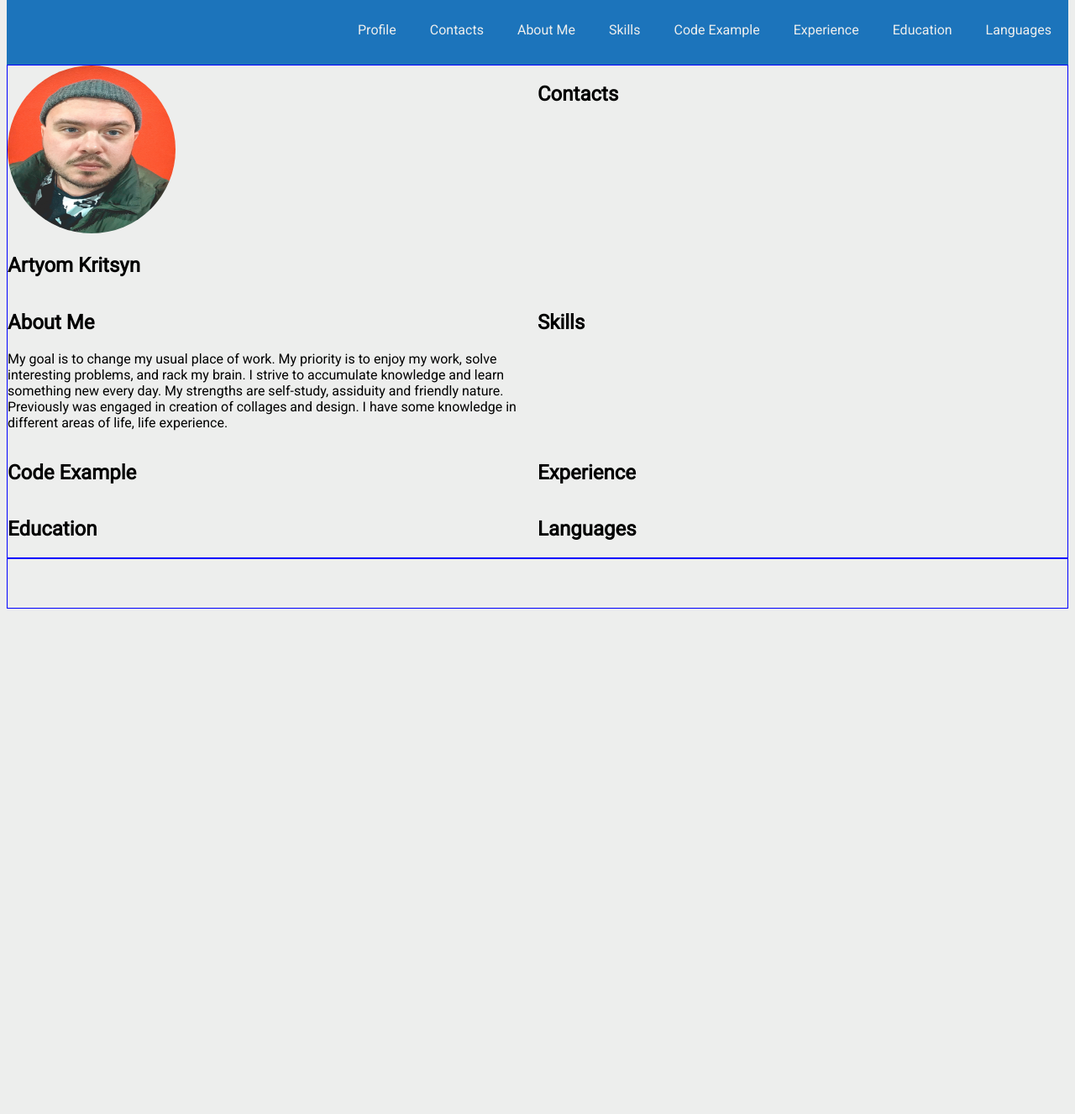
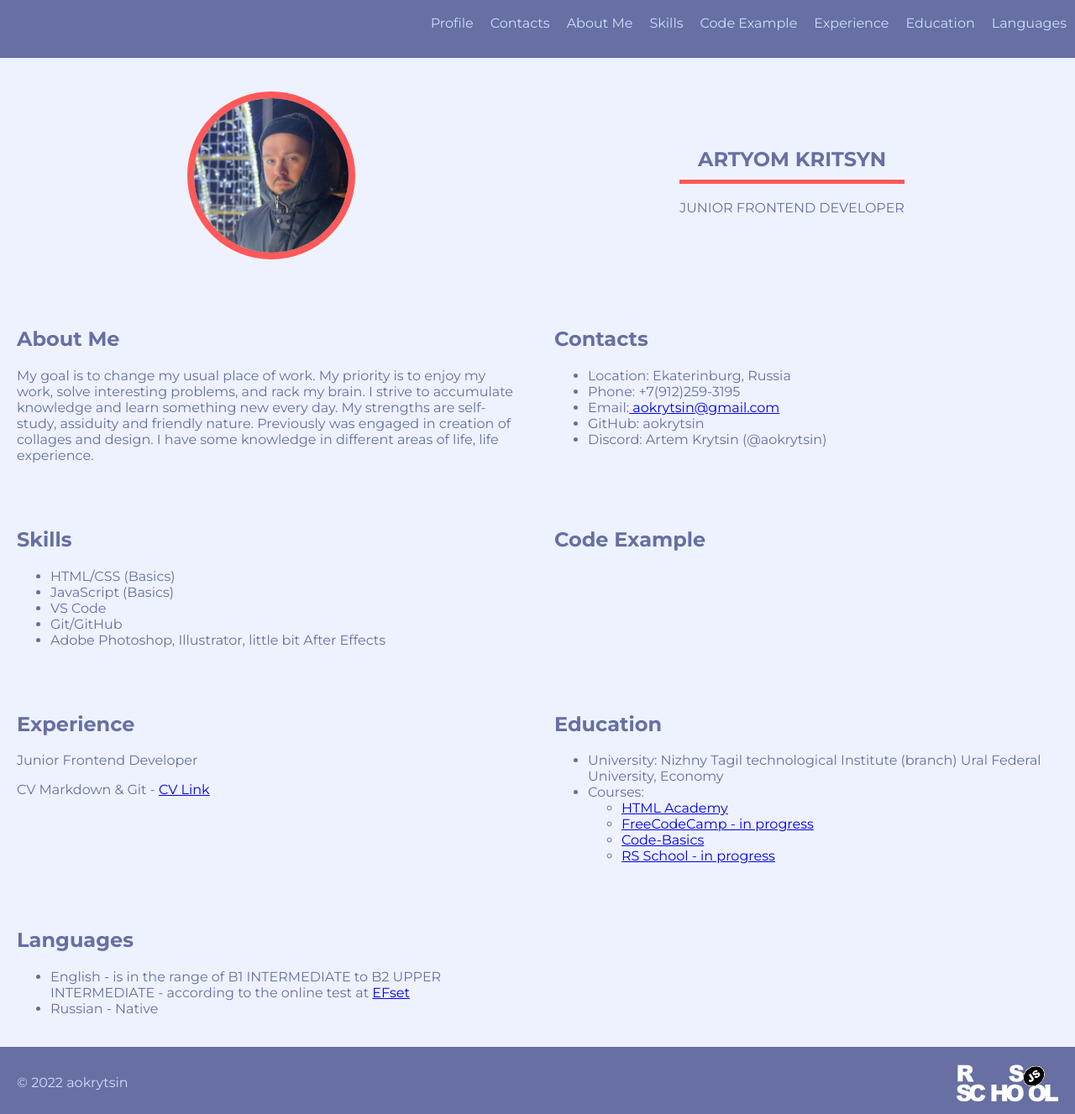
Before and after one commit to aokrytsin/rsschool-cv, a plain HTML site: page index.html in a window 1280 px wide. Shown: the part 13-1340 px from the top of the page at 84% size. Before the commit the page ends 800 px from the top, so only its background shows below. Drawn offline with Linux system fonts and the light colour scheme.

Commit message:
refactor: add my photo, some css-code

```diff
--- a/index.html
+++ b/index.html
@@ -3,15 +3,16 @@
 <head>
     <meta charset="UTF-8">
     <link rel="icon" type="image/ico" sizes="32x32" href="assets/favicon.ico">
-    <link rel="preconnect" href="https://fonts.gstatic.com">
-    <link href="https://fonts.googleapis.com/css2?family=Roboto:wght@300;400&display=swap" rel="stylesheet">
+    <link rel="preconnect" href="https://fonts.googleapis.com">
+    <link rel="preconnect" href="https://fonts.gstatic.com" crossorigin>
+    <link href="https://fonts.googleapis.com/css2?family=Montserrat:wght@400;700&display=swap" rel="stylesheet">
     <link rel="stylesheet" href="./style.css">
     <meta name="viewport" content="width=device-width, initial-scale=1.0">
     <title>CV Artyom Kritsyn</title>
 </head>
 <body>
     <header class="header">
-        <div class="container">
+        <div class="container header-container">
             <nav class="nav">
                 <ul class="nav-list">
                     <li class="nav-item"><a href="#profile" class="nav-link">Profile</a></li>
@@ -26,14 +27,14 @@
             </nav>
         </div>
     </header>
-    <main class="main main-container">
+    <main class="main">
         <div class="container main-container">
-            <section class="section" id="profile">
-                <img src="assets/img/photo.jpg" alt="photo" class="profile-photo"/>
+                <section class="section section-profile" id="profile">
+                    <div class="profile-photo"><img src="assets/img/photo.png" class="photo" alt="my-photo"/></div>
+                    <div class="section-profile-name">
                     <h1 class="section-title">Artyom Kritsyn</h1>
-            </section>
-            <section class="section" id="contacts">
-                <h2 class="section-title">Contacts</h2>
+                    <h3 class="section-subtitle">Junior Frontend Developer</h3>
+                    </div>
                 </section>
                 <section class="section" id="about">
                     <h2 class="section-title">About Me</h2>
@@ -41,25 +42,64 @@
                         I strive to accumulate knowledge and learn something new every day. My strengths are self-study, assiduity and friendly nature.
                         Previously was engaged in creation of collages and design. I have some knowledge in different areas of life, life experience.</p>
                 </section>
+                <section class="section" id="contacts">
+                    <h2 class="section-title">Contacts</h2>
+                    <ul class="section-list">
+                        <li class="section-item">Location: Ekaterinburg, Russia</li>
+                        <li class="section-item">Phone: +7(912)259-3195</li>
+                        <li class="section-item">Email:<a href="mailto:aokrytsin@gmail.com"> aokrytsin@gmail.com</a></li>
+                        <li class="section-item">GitHub: aokrytsin</li>
+                        <li class="section-item">Discord: Artem Krytsin (@aokrytsin)</li>
+                    </ul>
+                </section>
                 <section class="section" id="skills">
                     <h2 class="section-title">Skills</h2>
+                    <ul>
+                        <li>HTML/CSS (Basics)</li>
+                        <li>JavaScript (Basics)</li>
+                        <li>VS Code</li>
+                        <li>Git/GitHub</li>
+                        <li>Adobe Photoshop, Illustrator, little bit After Effects</li>
+                    </ul>
                 </section>
                 <section class="section" id="code">
                     <h2 class="section-title">Code Example</h2>
                 </section>
                 <section class="section" id="experience">
                     <h2 class="section-title">Experience</h2>
+                    <p>Junior Frontend Developer</p>
+                    <p>CV Markdown & Git - <a href="https://github.com/aokrytsin/rsschool-cv/blob/gh-pages/cv.md">CV Link</a></p>
                 </section>
                 <section class="section" id="education">
                     <h2 class="section-title">Education</h2>
+                    <ul class="section-list">
+                    <li class="section-item">University: Nizhny Tagil technological Institute (branch) Ural Federal University, Economy</li>
+                    <li class="section-item">Courses:</li>
+                    <ul class="section-list">
+                        <li class="section-item"><a href="https://www.htmlacademy.ru/">HTML Academy</a></li>
+                        <li class="section-item"><a href="https://www.freecodecamp.org/">FreeCodeCamp - in progress</a></li>
+                        <li class="section-item"><a href="https://ru.code-basics.com/">Code-Basics</a></li>
+                        <li class="section-item"><a href="https://rs.school/">RS School - in progress</a></li>
+                    </ul>
+                    </ul>
                 </section>
                 <section class="section" id="languages">
                     <h2 class="section-title">Languages</h2>
+                    <ul>
+                        <li>English - is in the range of B1 INTERMEDIATE to B2 UPPER INTERMEDIATE - according to the online test at <a href="https://www.efset.org/">EFset</a></li>
+                        <li>Russian - Native</li>
+                    </ul>
                 </section>
         </div>
     </main>
     <footer class="footer">
-        <div class="container"></div>
+        <div class="container footer-container">
+            <div>
+            &copy; 2022 <a href="https://github.com/aokrytsin">aokrytsin</a>
+            </div>
+            <a href="https://rs.school/js-stage0/" class="rs-school-logo"></a>
+        </div>
     </footer>
+    <script src="/index.js"></script>
 </body>
 </html>
--- a/style.css
+++ b/style.css
@@ -10,8 +10,30 @@ body {
     display: flex;
     flex-direction: column;
     justify-content: space-between;
-    font-family: "Roboto", sans-serif;
-    background-color: #EDEEED;
+    margin: 0;
+    padding: 0;
+    font-family: 'Montserrat', sans-serif;
+    color: #676FA3;
+    background-color: #CDDEFF;
+
+}
+
+.header {
+    background-color: #676FA3;
+}
+
+.main {
+    background-color: #EEF2FF;
+}
+
+.footer {
+    background-color: #676FA3;
+    padding: 20px;
+}
+
+.container {
+    max-width: 1440px;
+    margin: 0 auto;
 }
 
 .nav-list {
@@ -22,15 +44,15 @@ body {
 }
 
 .nav-link {
-    padding: 0 20px;
+    padding: 0 10px;
     line-height: 50px;
+    color: #CDDEFF;
     text-decoration: none;
-    color: #EDEEED;
 }
 
-.container {
-    max-width: 1440px;
-    margin: 0 auto;
+.nav-link:hover {
+    color: #FF5959;
+    text-decoration: underline;
 }
 
 .main-container {
@@ -38,8 +60,27 @@ body {
     flex-wrap: wrap;
 }
 
+.footer-container {
+    display: flex;
+    justify-content: space-between;
+    align-items: center;
+    margin: 0 auto;
+    color: #CDDEFF;
+}
+
+.footer-container a{
+    color: #CDDEFF;
+    text-decoration: none;
+}
+
+.footer-container a:hover{
+    color: #FF5959;
+    text-decoration: underline;
+}
+
 .section {
     width: 50%;
+    padding: 20px;
 }
 
 @media (max-width: 768px) {
@@ -48,23 +89,49 @@ body {
     }
 }
 
-.header {
-    background-color: #1C74BB;;
-    min-height: 60px;
+.section-profile {
+    display: flex;
+    justify-content: space-around;
+    align-items: center;
+    flex-wrap: wrap;
+    width: 100%;
 }
 
-.main {
-    border: 1px solid blue;
-    min-height: 60px
+.section-profile-name {
+    text-align: center;
+    text-transform: uppercase;
 }
 
-.footer {
-    border: 1px solid blue;
-    min-height: 60px
+.section-profile-name h1{
+    font-weight: 700;
+    padding: 10px;
+    border-bottom: 5px solid #FF5959;
 }
 
-img.profile-photo {
-width: 200px;
-height: 200px;
-border-radius: 50%;
+.section-profile-name h3 {
+    font-weight: 400;
+    font-size: medium;
 }
+
+.profile-photo {
+    width: 200px;
+    height: 200px;
+    margin: 20px;
+    overflow: hidden;
+    border-radius: 50%;
+    border: 8px solid #FF5959;
+  }
+
+.photo {
+    width: auto;
+    height: 100%;
+    margin: 0 auto;
+}
+
+.rs-school-logo {
+    width: 121px;
+    height: 45px;
+    background-image: url(./assets/svg/rss.svg);
+    background-size: contain;
+    filter: invert(1);
+}
```
Also changed, not shown: assets/img/photo.jpg (deleted), assets/img/photo.png (added), assets/svg/rss.svg (added). Lines whose indentation alone changed are shown as unchanged.
